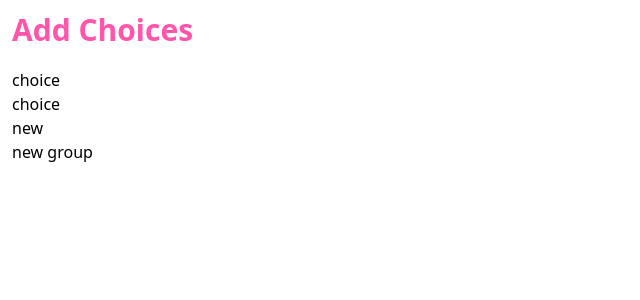
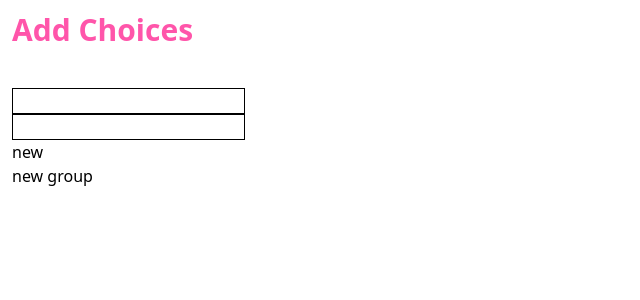
Before and after one commit to N-eeraj/mystery-choice, a Vue app: page /create in a window 1280 px wide. Shown: the top 300 px of the page, without its empty margins (0-640 px from the left). Built offline with nearby package versions, Linux system fonts and the light colour scheme.

Commit message:
Major logical changes

```diff
--- a/src/components/choice/choiceGroup/index.vue
+++ b/src/components/choice/choiceGroup/index.vue
@@ -4,7 +4,8 @@ import { computed } from 'vue'
 import Choice from '@components/choice/index.vue'
 import NewChoice from '@components/choice/new.vue'
 
-const maxChoices = 3
+const minChoices = 2
+const maxChoices = 4
 
 const props = defineProps({
     choices: {
@@ -14,24 +15,34 @@ const props = defineProps({
 })
 
 const emit = defineEmits([
-    'new-choice'
+    'add-choice',
+    'remove-choice',
+    'update-choice'
 ])
 
 const canAddChoice = computed(() => props.choices.length < maxChoices)
 
-const addNewChoice = () => {
-    emit('new-choice')
-}
+const canRemoveChoice = computed(() => props.choices.length > minChoices)
+
+const addChoice = () => emit('add-choice')
+
+const removeChoice = index => emit('remove-choice', index)
+
+const updateChoice = (index, value) => emit('update-choice', {index, value})
 </script>
 
 <template>
     <div>
         <Choice
-            v-for="(choice, index) in choices"
-            :key="index" />
+            v-for="({id, text}, index) in choices"
+            :text="text"
+            :can-remove="canRemoveChoice"
+            :key="id"
+            @update-choice="value => updateChoice(index, value)"
+            @remove-choice="removeChoice(index)" />
 
         <NewChoice
             v-if="canAddChoice"
-            @click="addNewChoice" />
+            @click="addChoice" />
     </div>
 </template>
--- a/src/components/choice/index.vue
+++ b/src/components/choice/index.vue
@@ -1,5 +1,47 @@
+<script setup>
+const props = defineProps({
+    text: {
+        type: String,
+        required: false,
+        default: null
+    },
+    readOnly: {
+        type: Boolean,
+        required: false,
+        default: false
+    },
+    canRemove: {
+        type: Boolean,
+        required: false,
+        default: false
+    }
+})
+
+const emit = defineEmits([
+    'update-choice',
+    'remove-choice'
+])
+
+const updateChoiceText = ({target}) => emit('update-choice', target.value)
+
+const removeChoice = () => emit('remove-choice')
+</script>
+
 <template>
     <div>
-        choice
+        <span v-if="readOnly">
+            {{ text }}
+        </span>
+        <input
+            v-else
+            type="text"
+            class="border border-black"
+            @change="updateChoiceText">
+
+        <button
+            v-if="canRemove"
+            @click="removeChoice">
+            remove-choice
+        </button>
     </div>
 </template>
--- a/src/pages/create.vue
+++ b/src/pages/create.vue
@@ -1,24 +1,45 @@
 <script setup>
-import { computed, reactive } from 'vue'
+import { computed, onMounted, reactive } from 'vue'
 
 import ChoiceGroup from '@components/choice/ChoiceGroup/index.vue'
 import NewChoiceGroup from '@components/choice/ChoiceGroup/new.vue'
 
 const maxChoiceGroups = 5
+let currentGroupIndex = 0
+let currentChoiceIndex = 0
 
-const choiceGroups = reactive([
-    [null, null]
-])
+const choiceGroups = reactive([])
 
 const canAddChoiceGroup = computed(() => choiceGroups.length < maxChoiceGroups)
 
-const addNewChoiceGroup = () => {
-    choiceGroups.push([null, null])
+const getNewChoice = () => {
+    return {
+        id: currentChoiceIndex++,
+        text: null
+    }
 }
 
-const addChoice = index => {
-    choiceGroups[index].push(null)
+const addNewChoiceGroup = () => {
+    choiceGroups.push({
+        id: ++currentGroupIndex,
+        choices: [
+            getNewChoice(),
+            getNewChoice()
+        ]
+    })
 }
+
+const addChoice = index => choiceGroups[index].choices.push(getNewChoice())
+
+const removeChoice = (index, choiceIndex) => {
+    choiceGroups[index].choices.splice(choiceIndex, 1)
+}
+
+const updateChoice = (index, {index: choiceIndex, value}) => choiceGroups[index][choiceIndex] = value
+
+onMounted(() => {
+    addNewChoiceGroup()
+})
 </script>
 
 <template>
@@ -29,10 +50,13 @@ const addChoice = index => {
 
         <div>
             <ChoiceGroup
-                v-for="(choices, index) in choiceGroups"
+                v-for="({id, choices}, index) in choiceGroups"
                 :choices="choices"
-                :key="index"
-                @new-choice="addChoice(index)" />
+                :key="id"
+                class="mt-5"
+                @add-choice="addChoice(index)"
+                @remove-choice="choiceIndex => removeChoice(index, choiceIndex)"
+                @update-choice="value => updateChoice(index, value)" />
 
             <NewChoiceGroup
                 v-if="canAddChoiceGroup"
```
